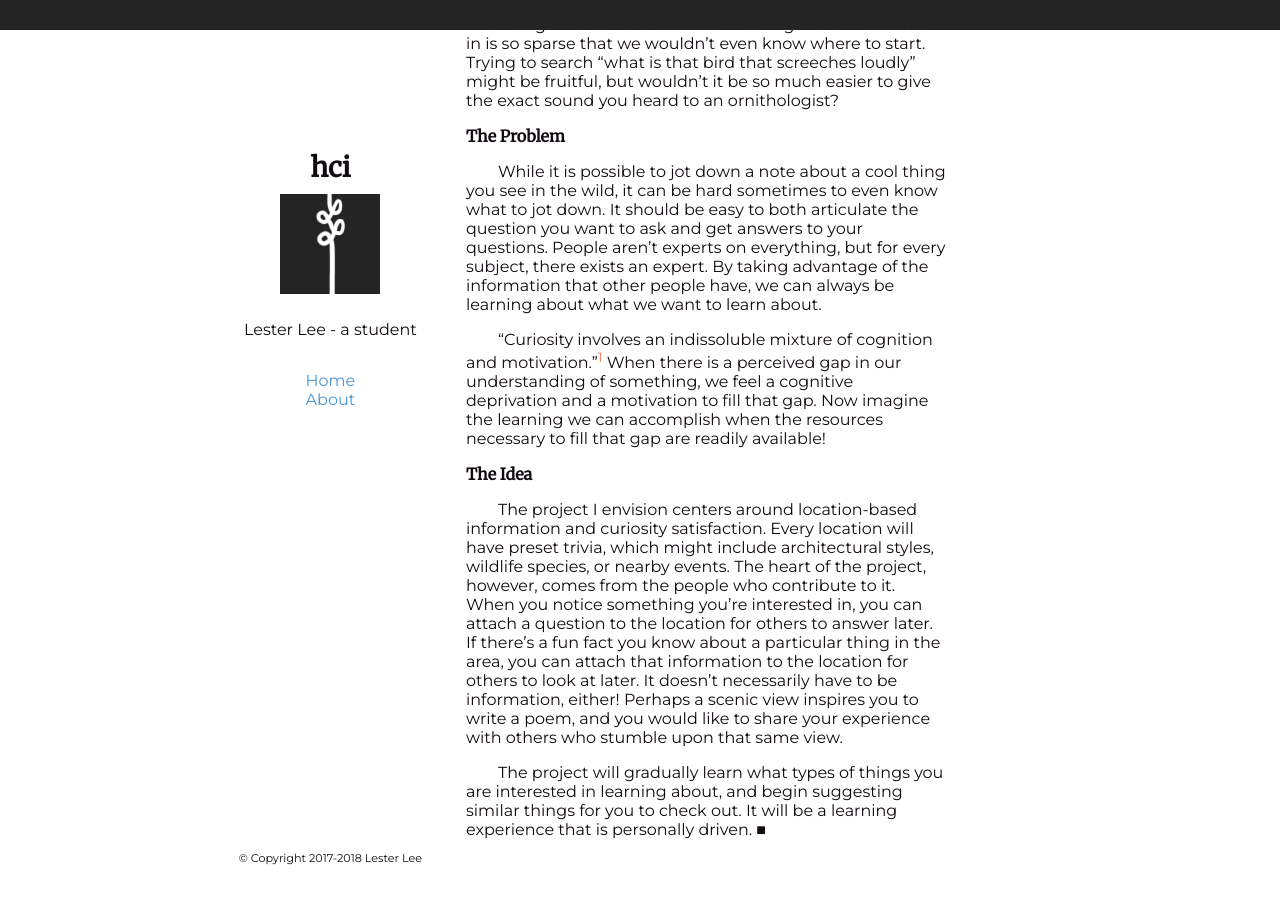
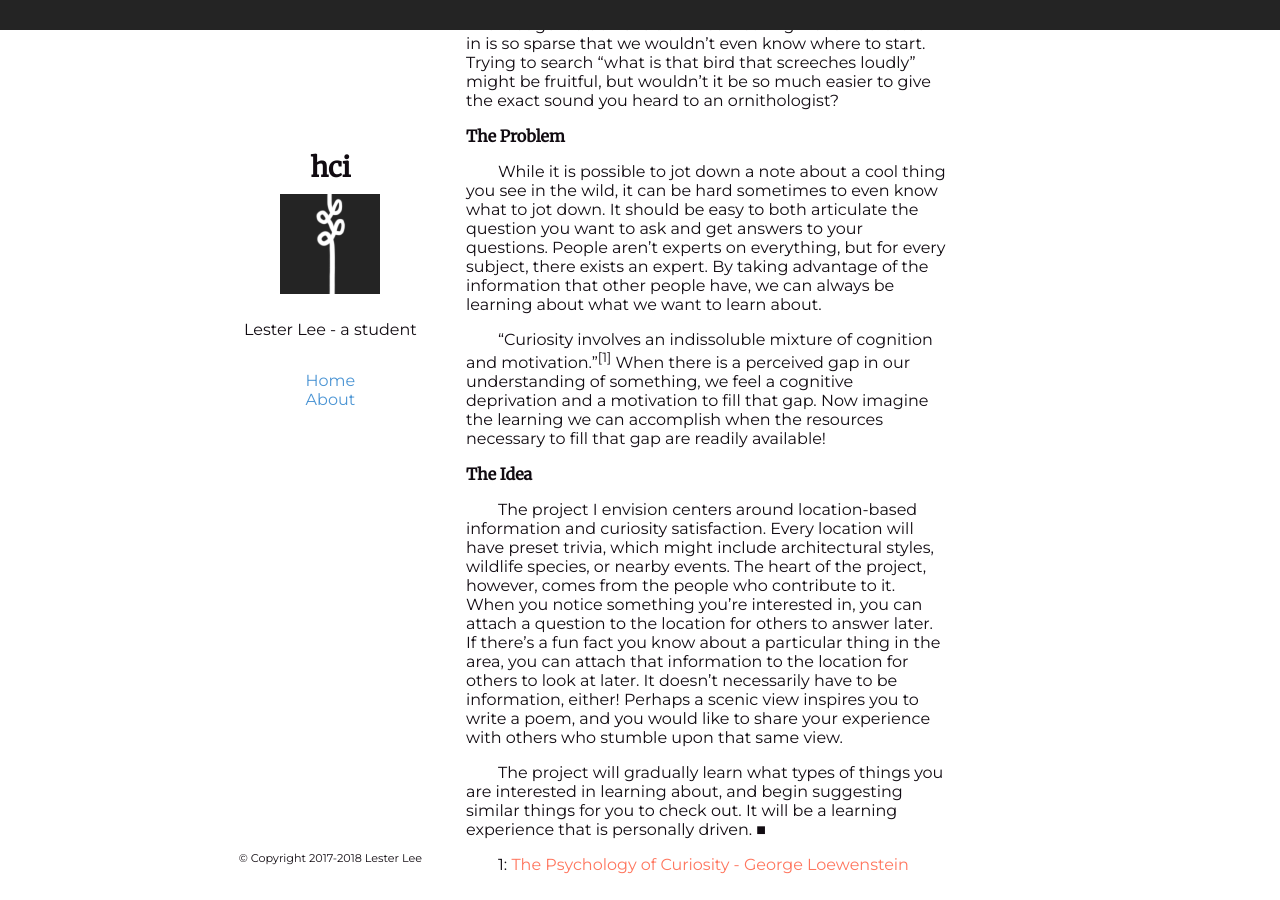
Before and after one commit to lester-lee/cs376-hci, a Jekyll site: the page built from _posts/2018-02-11-projectproposal.md, in a window 1280 px wide and 900 px high, scrolled down 823 px. Built offline with Jekyll 4.4.1, drawn with Linux system fonts in a browser that asks for light colours; before the commit the page ends 1688 px from its top, so only the background shows below that; part of the change alters nothing that is shown.

```diff
--- a/_posts/2018-02-11-projectproposal.md
+++ b/_posts/2018-02-11-projectproposal.md
@@ -6,7 +6,7 @@ subtitle: that's pretty cool
 #### The Motivation
 The sun is hot against your skin, but the breeze that brushes by and the susurration of leaves puts a smile on your face as you lay back and listen to the sound of running water against rock. You hear a birdcall in the distance, and you wonder: what species of birds are in the area? Where does the river in front of you start? Where would be a good place to eat that sandwich you brought? Who else has been here and wondered the same thing?
 
-![Scenic River](/images/project_proposal/river.jpg)
+![Scenic River]({{ site.baseurl }}/images/project_proposal/river.jpg)
 *Photo by [Bob Wick](https://www.flickr.com/photos/mypubliclands/36254153540). Imagine sitting by this river. What questions arise?*
 
 The world around us is full of information, but we might not necessarily have the knowledge necessary to parse it or understand everything that's happening -- but that doesn't mean we aren't curious about it. Sometimes, though, the knowledge we do have about something we're interested in is so sparse that we wouldn't even know where to start. Trying to search "what is that bird that screeches loudly" might be fruitful, but wouldn't it be so much easier to give the exact sound you heard to an ornithologist?
@@ -21,4 +21,5 @@ The project I envision centers around location-based information and curiosity s
 
 The project will gradually learn what types of things you are interested in learning about, and begin suggesting  similar things for you to check out. It will be a learning experience that is personally driven. ■
 
-[1]: [The Psychology of Curiosity - George Loewenstein](https://www.cmu.edu/dietrich/sds/docs/loewenstein/PsychofCuriosity.pdf)
+
+1: [The Psychology of Curiosity - George Loewenstein](https://www.cmu.edu/dietrich/sds/docs/loewenstein/PsychofCuriosity.pdf)
```
